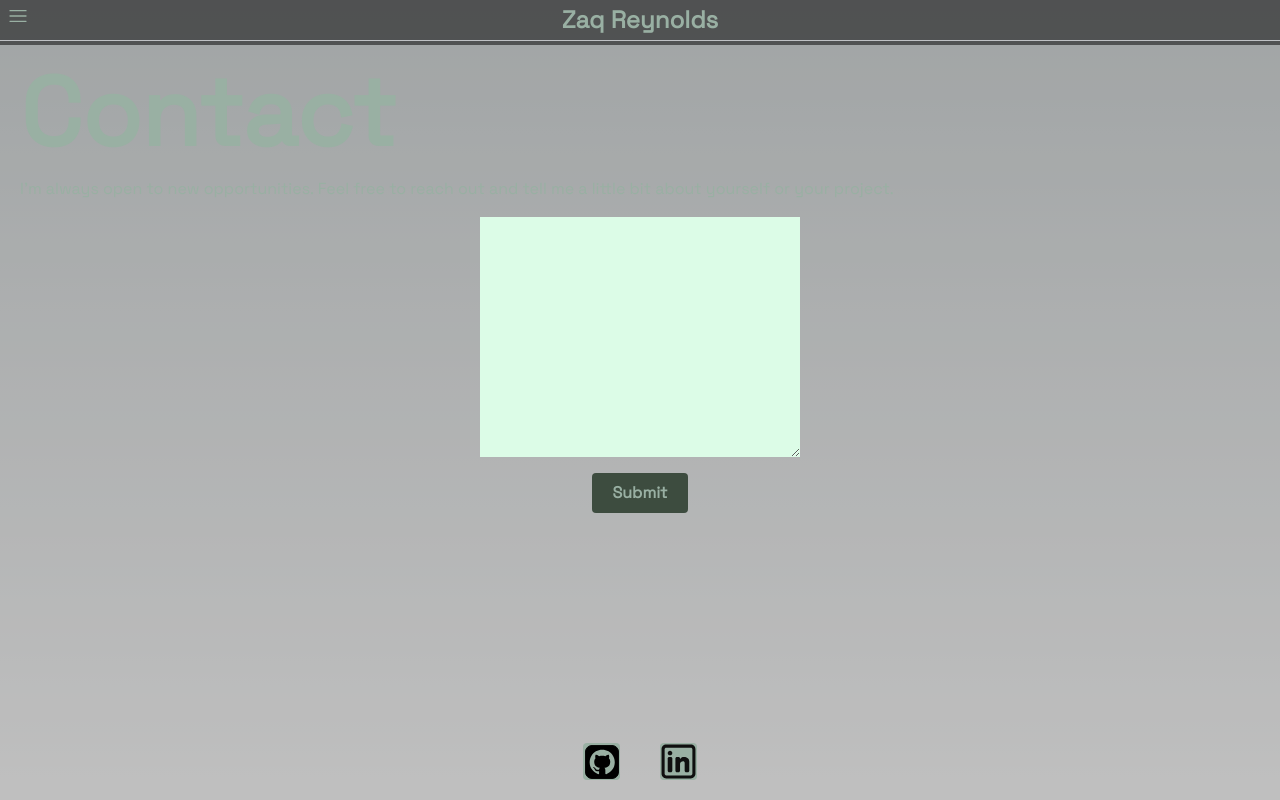
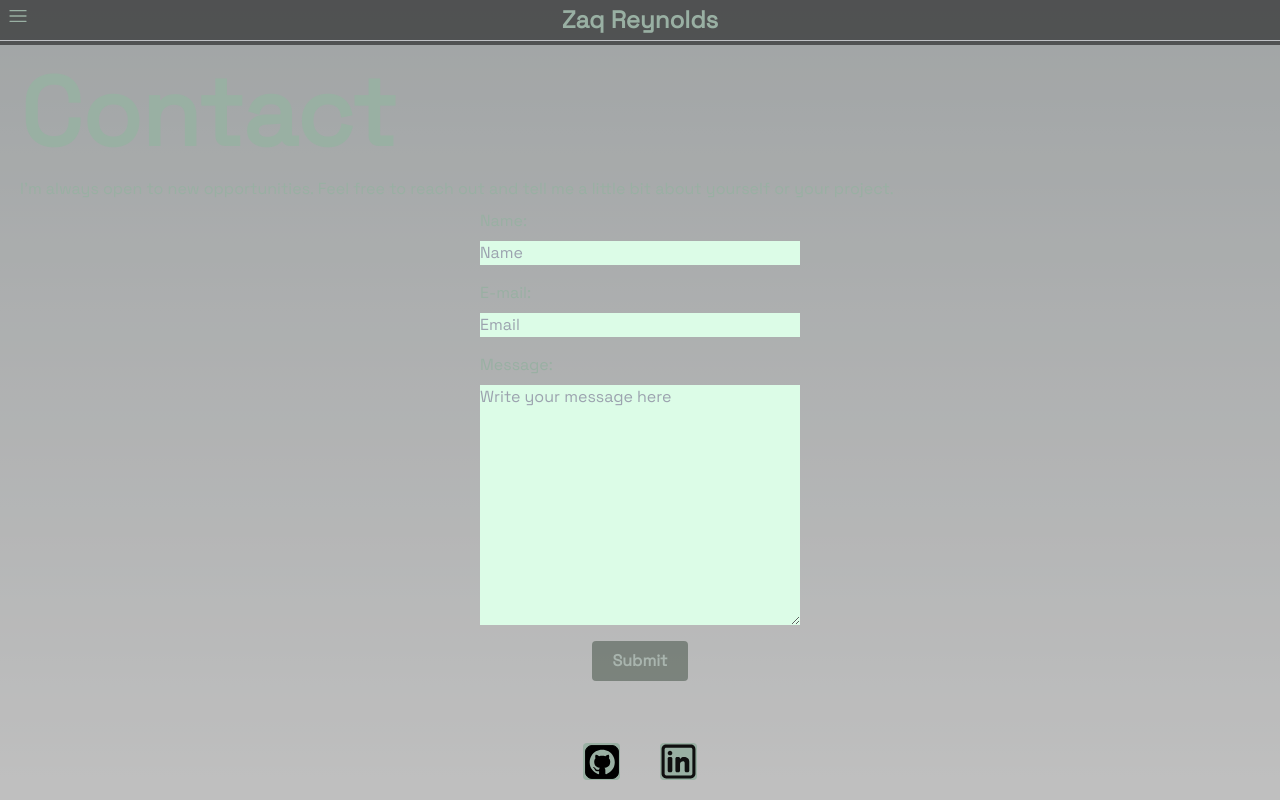
Before and after one commit to zaqreynolds/zaqreynolds, a Next.js app: page /contact in a window 1280 px wide. Built offline with nearby package versions, Linux system fonts and the light colour scheme; what tailwindcss-bg-patterns would draw is missing.

Commit message:
style(contact): Update form layout and add form state management
- Added form state using useState for name, email, message fields
- Updated form layout with labels for each input field
- Implemented button activation based on form completion

```diff
--- a/app/contact/page.tsx
+++ b/app/contact/page.tsx
@@ -1,6 +1,15 @@
+"use client";
 import CustomIcon from "@/app/components/CustomIcon";
+import { useState } from "react";
 
 const Contact = () => {
+  const [formData, setFormData] = useState({
+    name: "",
+    email: "",
+    message: "",
+  });
+  const [isButtonActive, setButtonActive] = useState(false);
+
   return (
     <main className="flex flex-col p-5 z-0 overflow-y-auto w-full">
       <h1 className="text-5xl sm:text-6xl lg:text-8xl xl:text-9xl">Contact</h1>
@@ -11,15 +20,37 @@ const Contact = () => {
             and tell me a little bit about yourself or your project.
           </p>
           <form className="flex flex-col justify-center items-center">
-            <textarea
-              rows={10}
-              cols={30}
-              className="bg-green-100 text-darkOlive w-80 my-2"
-            />
-
+            <div className="flex flex-col justify-center items-start pb-2">
+              <label className="text-left">Name:</label>
+              <input
+                type="text"
+                placeholder="Name"
+                className="bg-green-100 text-darkOlive w-80 my-2"
+              />
+            </div>
+            <div className="flex flex-col justify-center items-start pb-2">
+              <label className="text-left">E-mail:</label>
+              <input
+                type="email"
+                placeholder="Email"
+                className="bg-green-100 text-darkOlive w-80 my-2"
+              />
+            </div>
+            <div className="flex flex-col justify-center items-start">
+              <label className="text-left">Message:</label>
+              <textarea
+                placeholder="Write your message here"
+                rows={10}
+                cols={30}
+                className="bg-green-100 text-darkOlive w-80 my-2"
+              />
+            </div>
             <button
               type="submit"
-              className="bg-olive text-default font-bold w-24 my-2 py-2 px-4 rounded"
+              disabled={!isButtonActive}
+              className={`bg-olive text-default font-bold w-24 my-2 py-2 px-4 rounded ${
+                isButtonActive ? "opacity-100" : "cursor-not-allowed opacity-50"
+              }`}
             >
               Submit
             </button>
```
